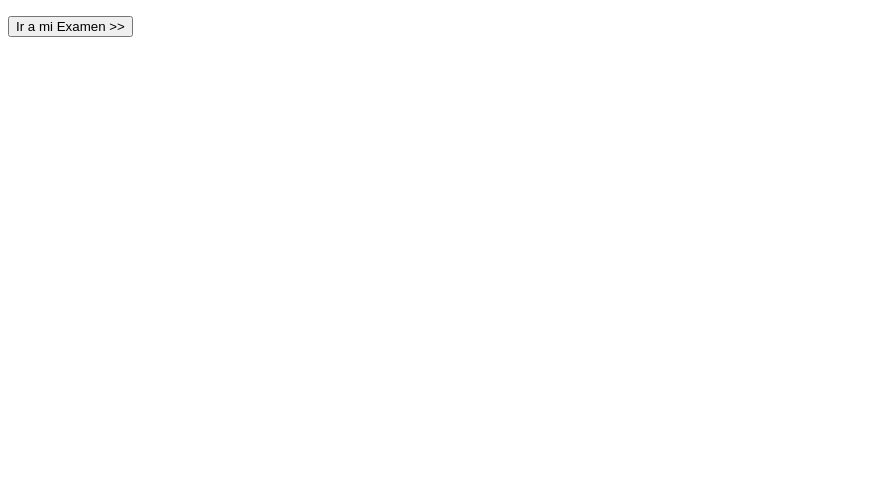
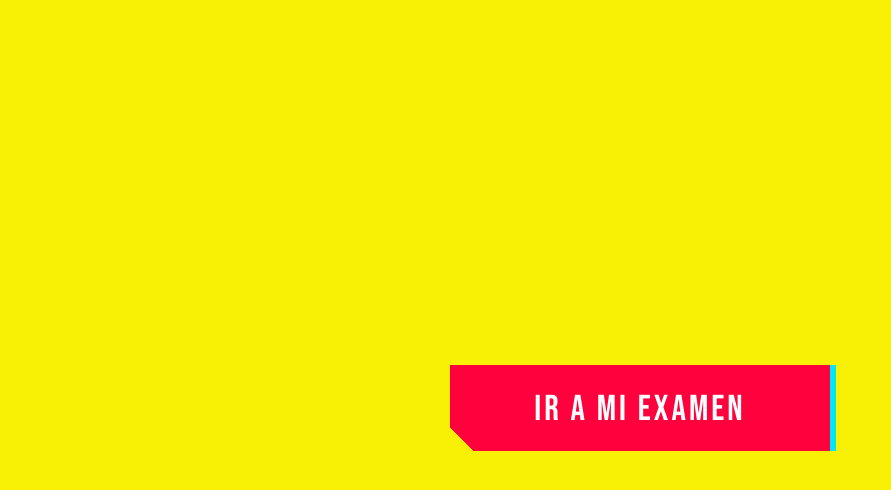
Before and after one commit to naicop/examen2c2021, a plain HTML site: page index.html in a window 1280 px wide. Shown: the whole page, without its empty margins (0-891 px from the left). Drawn offline with Linux system fonts and the light colour scheme.

Commit message:
Update index.html

```diff
--- a/index.html
+++ b/index.html
@@ -1,15 +1,18 @@
 <!DOCTYPE html>
-<html lang="en">
+<html lang="es">
 <head>
     <meta charset="UTF-8">
     <meta http-equiv="X-UA-Compatible" content="IE=edge">
     <meta name="viewport" content="width=device-width, initial-scale=1.0">
     <title>Segundo Examen - Administración Financiera - 2021</title>
+    <link rel="preconnect" href="https://fonts.gstatic.com">
+<link href="https://fonts.googleapis.com/css2?family=Bebas+Neue&display=swap" rel="stylesheet">
+<link rel="stylesheet" href="style.css">
 </head>
+
 <body>
 
-    <form method="post">
-        <p><input type="button" name="B1" value="Ir a mi Examen >>" onclick="randomlink()"></p> </form>
+    <button onclick="randomlink()">Ir a mi Examen</button>
     <script src="app.js"></script>
 </body>
 </html>
```
